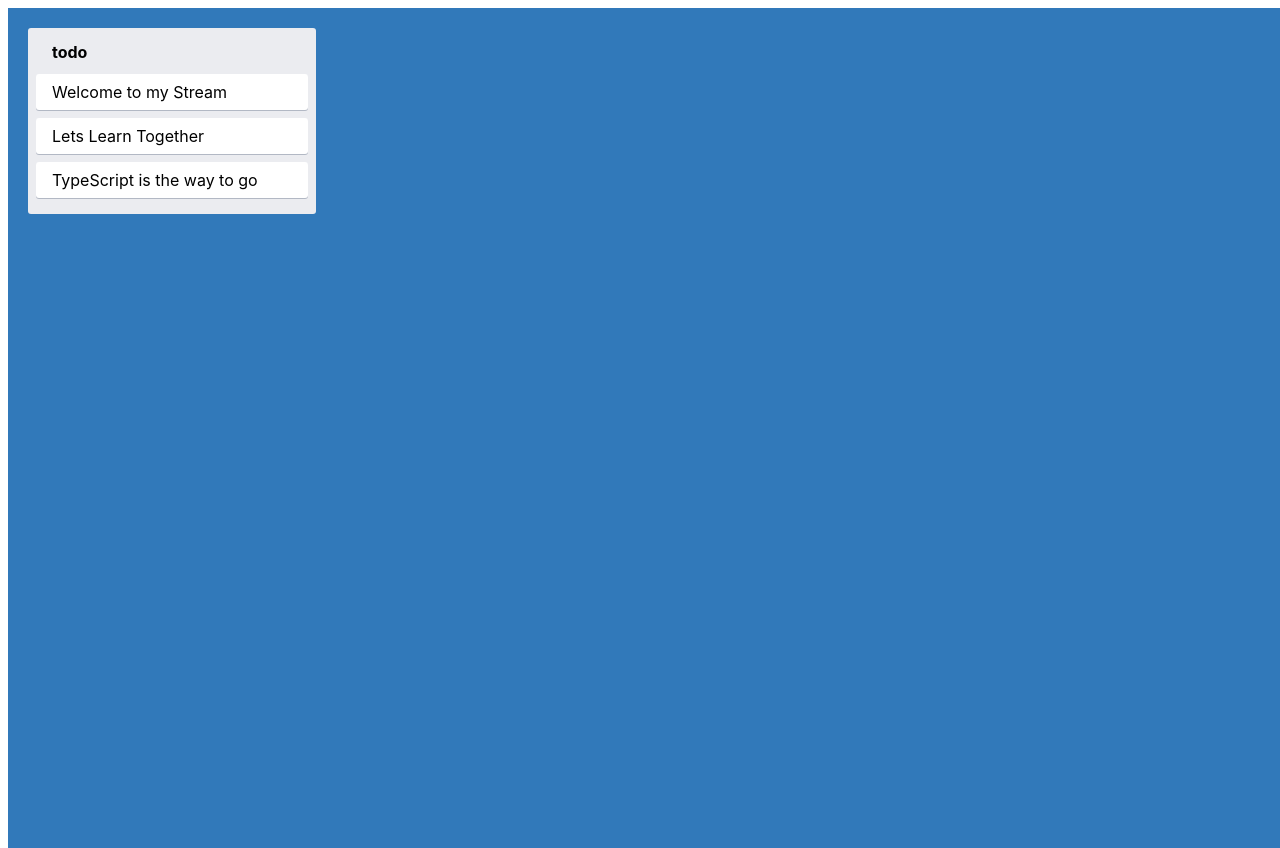
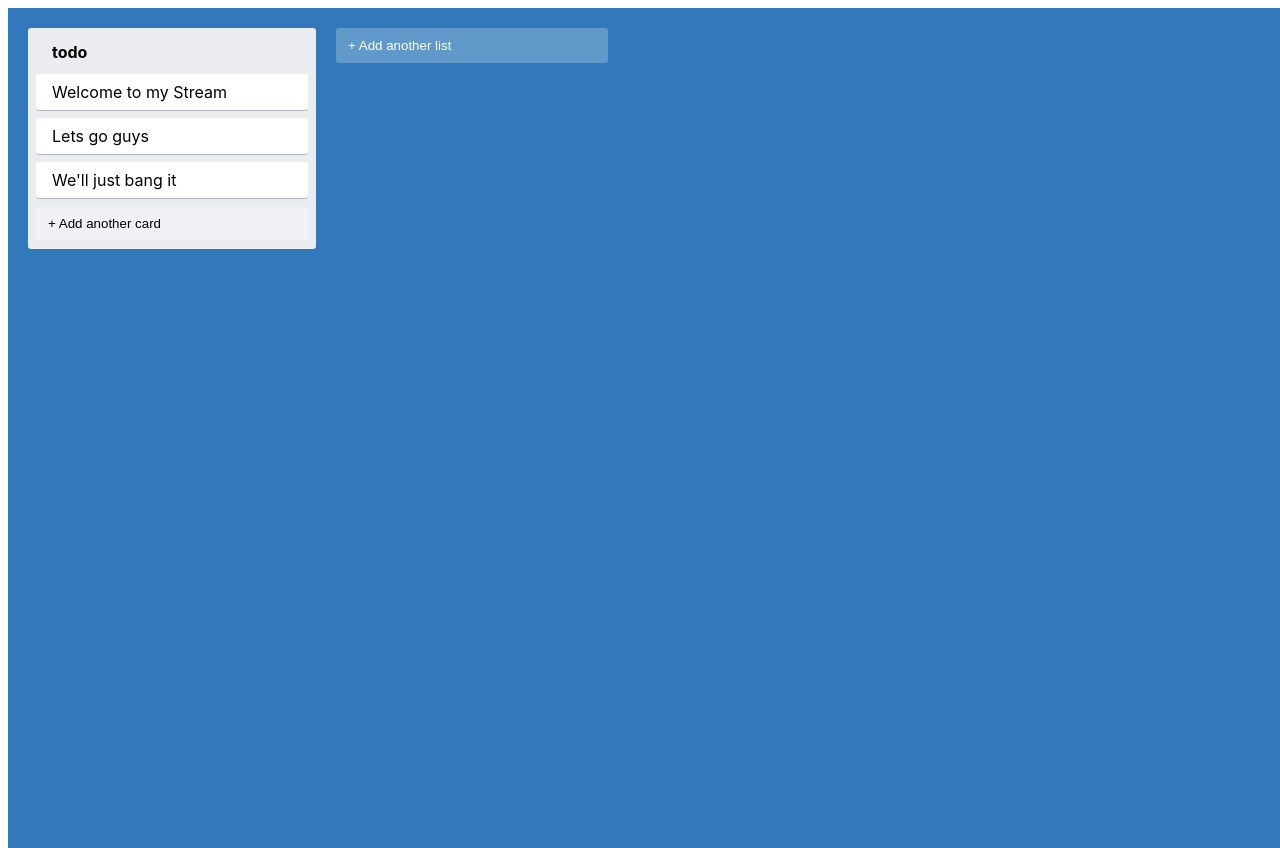
Before and after one commit to bhaveek424/trello-ts, a React (Create React App) app: page / in a window 1280 px wide. Shown: the top 848 px of the page. Built offline with nearby package versions, Linux system fonts and the light colour scheme.

Commit message:
added: Card and New Item Form

```diff
--- a/src/App.tsx
+++ b/src/App.tsx
@@ -1,11 +1,13 @@
 import React from "react";
 import { AppContainer } from "./styles";
-import { Column } from "./Column";
+import { Column } from "./components/Column";
+import { AddNewItem } from "./components/AddNewItem";
 
 export const App = () => {
   return (
     <AppContainer>
       <Column text="todo" />
+      <AddNewItem toggleButtonText="+ Add another list" onAdd={console.log} />
     </AppContainer>
   );
 };
--- a/src/Column.tsx
+++ /dev/null
@@ -1,16 +0,0 @@
-import { ColumnContainer, ColumnTitle, CardContainer } from "./styles";
-
-type ColumnProps = {
-  text: string;
-};
-
-export const Column = ({ text }: ColumnProps) => {
-  return (
-    <ColumnContainer>
-      <ColumnTitle>{text}</ColumnTitle>
-      <CardContainer>Welcome to my Stream</CardContainer>
-      <CardContainer>Lets Learn Together</CardContainer>
-      <CardContainer>TypeScript is the way to go</CardContainer>
-    </ColumnContainer>
-  );
-};
--- /dev/null
+++ b/src/components/AddNewItem.tsx
@@ -0,0 +1,30 @@
+import { useState } from "react";
+import { AddItemButton } from "../styles";
+import { NewItemForm } from "./NewItemForm";
+
+type AddNewItemProps = {
+  onAdd(text: string): void;
+  toggleButtonText: string;
+  dark?: boolean;
+};
+
+export const AddNewItem = (props: AddNewItemProps) => {
+  const [showForm, setShowForm] = useState(false);
+  const { onAdd, toggleButtonText, dark } = props;
+
+  if (showForm) {
+    // We'll show item creation from here
+    <NewItemForm
+      onAdd={(text) => {
+        onAdd(text);
+        setShowForm(false);
+      }}
+    />;
+  }
+
+  return (
+    <AddItemButton dark={dark} onClick={() => setShowForm(true)}>
+      {toggleButtonText}
+    </AddItemButton>
+  );
+};
--- /dev/null
+++ b/src/components/Card.tsx
@@ -0,0 +1,9 @@
+import { CardContainer } from "../styles";
+
+type CardProps = {
+  text: string;
+};
+
+export const Card = ({ text }: CardProps) => {
+  return <CardContainer>{text}</CardContainer>;
+};
--- /dev/null
+++ b/src/components/Column.tsx
@@ -0,0 +1,23 @@
+import { ColumnContainer, ColumnTitle } from "../styles";
+import { Card } from "./Card";
+import { AddNewItem } from "./AddNewItem";
+
+type ColumnProps = {
+  text: string;
+};
+
+export const Column = ({ text }: ColumnProps) => {
+  return (
+    <ColumnContainer>
+      <ColumnTitle>{text}</ColumnTitle>
+      <Card text="Welcome to my Stream" />
+      <Card text="Lets go guys" />
+      <Card text="We'll just bang it" />
+      <AddNewItem
+        toggleButtonText="+ Add another card"
+        onAdd={console.log}
+        dark
+      />
+    </ColumnContainer>
+  );
+};
--- /dev/null
+++ b/src/components/NewItemForm.tsx
@@ -0,0 +1,17 @@
+import { useState } from "react";
+import { NewItemFormContainer, NewItemButton, NewItemInput } from "../styles";
+
+type NewItemFormProps = {
+  onAdd(text: string): void;
+};
+
+export const NewItemForm = ({ onAdd }: NewItemFormProps) => {
+  const [text, setText] = useState("");
+
+  return (
+    <NewItemFormContainer>
+      <NewItemInput value={text} onChange={(e) => setText(e.target.value)} />
+      <NewItemButton onClick={() => onAdd(text)} />
+    </NewItemFormContainer>
+  );
+};
--- a/src/styles.ts
+++ b/src/styles.ts
@@ -34,3 +34,49 @@ export const CardContainer = styled.div`
   border-radius: 3px;
   box-shadow: #091e4240 0px 1px 0px 0px;
 `;
+
+type AddItemButtonProps = {
+  dark?: boolean;
+};
+
+export const AddItemButton = styled.button<AddItemButtonProps>`
+  background-color: #ffffff3d;
+  border-radius: 3px;
+  border: none;
+  color: ${(props) => (props.dark ? "#000" : "#fff")};
+  cursor: pointer;
+  max-width: 272px;
+  padding: 10px 12px;
+  text-align: left;
+  transition: background-color 85ms ease-in;
+  width: 100%;
+  &:hover {
+    background-color: #ffffff52;
+  }
+`;
+
+export const NewItemFormContainer = styled.div`
+  max-width: 272px;
+  display: flex;
+  flex-direction: column;
+  width: 100%;
+  align-items: flex-start;
+`;
+export const NewItemButton = styled.div`
+  background-color: "#5aac44";
+  border: none;
+  border-radius: 3px;
+  box-shadow: none;
+  color: #fff;
+  padding: 6px 12px;
+  text-align: center;
+`;
+
+export const NewItemInput = styled.input`
+  border: 3px;
+  border: none;
+  box-shadow: #091e4240 0px 1px 0px 0px;
+  margin-bottom: 0.5rem;
+  padding: 0.5rem 1rem;
+  width: 100%;
+`;
```
